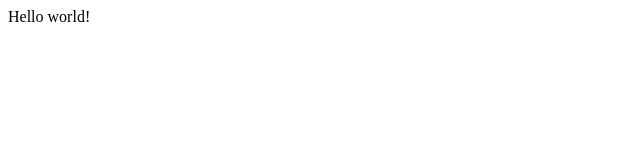
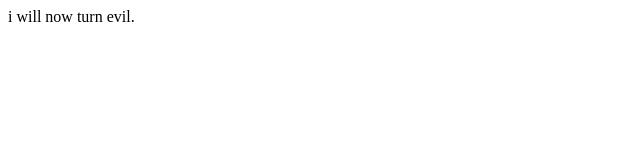
Before and after one commit to TimoBrouwer/HTML, a plain HTML site: page index.html in a window 1280 px wide. Shown: the full height of the page, 0-640 px from the left. Drawn offline with Linux system fonts and the light colour scheme.

Commit message:
Turned evil

```diff
--- a/index.html
+++ b/index.html
@@ -10,6 +10,6 @@
         <link rel="stylesheet" href="">
     </head>
     <body>
-       Hello world!
+       i will now turn evil.
     </body>
 </html>
```
